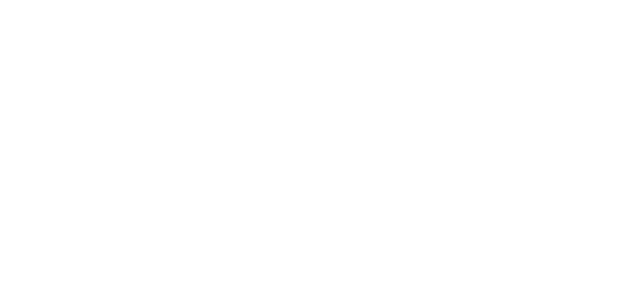
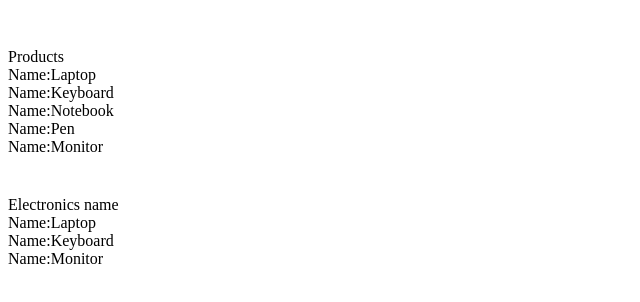
Before and after one commit to hsellnayhtoo2001-boop/learning-nuxt, a Nuxt app: page /products in a window 1280 px wide. Shown: the top 302 px of the page, without its empty margins (0-640 px from the left). Built offline with nearby package versions, Linux system fonts and the light colour scheme.

Commit message:
assignment for products

```diff
--- a/pages/about.vue
+++ b/pages/about.vue
@@ -7,7 +7,7 @@
     <!-- Looping All User -->
     <div v-for="us in users">
       Name: {{ us.name }},
-      <!-- Age: {{ us.age }} -->
+       Age: {{us.age}}
     </div>
 
 
@@ -16,7 +16,12 @@
     </div>
 
     <!-- Display Male User using filter js -->
-    <!-- <div v-for="m in maleUsers">
+     <div v-for="m in maleUsers">
+      Name:{{ m.name }},
+      Age: {{ m.age }},
+      Gender:{{ m.gender }}
+     </div>
+      <!-- <div v-for="m in maleUsers">
       Name: {{ m.name }}
       Age: {{ m.age }}
       Gender: {{ m.gender }}
--- a/pages/counter.vue
+++ b/pages/counter.vue
@@ -6,6 +6,14 @@
   <div>
      <button @click="handleAdd">Add +</button>
     </div>
+      <div>
+    <div style="padding-top: 40px;">
+      Decrease count: {{ decrease }}
+    </div>
+    <div>
+      <button @click="handleLoss">Less -</button>
+    </div>
+  </div>
   </div>
 
 </template>
@@ -16,4 +24,9 @@
   const handleAdd = () => {
     count.value = count.value + 1
   }
+  const decrease = ref(100);
+
+  const handleLoss = () => {
+    decrease.value = decrease.value - 1
+  }
 </script>
--- a/pages/products.vue
+++ b/pages/products.vue
@@ -1,13 +1,28 @@
 <template>
   <div>
+    <div style="padding-top:40px">
+      Products
+    </div>
     <!-- Show all products name  -->
+    <div v-for="p in products">
+      Name:{{ p.name }}
+
+
+    </div>
+
   </div>
 
   <div>
+    <div style="padding-top:40px">
+      Electronics name
+    </div>
+    <div v-for="e in electronicsProducts">
+      Name:{{ e.name }}
+
+    </div>
     <!-- Show only electronics name -->
+
   </div>
-
-
 </template>
 
 
@@ -19,4 +34,11 @@
     { id: 4, name: 'Pen', price: 2, category: 'Stationery' },
     { id: 5, name: 'Monitor', price: 300, category: 'Electronics' },
   ]
+
+const productsName = products.map(p => p.name)
+  console.log("Mapped products:",productsName)
+
+const electronicsProducts = products.filter(p => p.category == 'Electronics')
+console.log("Filtered Electronics products", electronicsProducts)
+
 </script>
```
